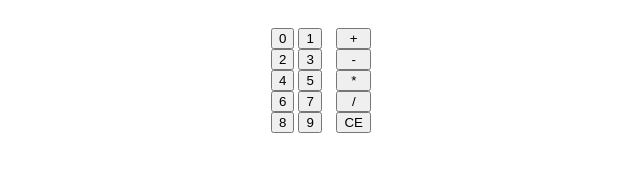
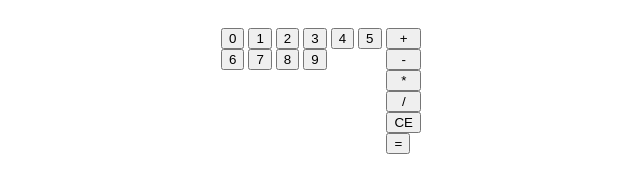
Before and after one commit to uxd2486/online-calculator, a plain HTML site: page index.html in a window 1280 px wide. Shown: the whole page, without its empty margins (319-959 px from the left). Drawn offline with Linux system fonts and the light colour scheme.

Commit message:
Added an = button

```diff
--- a/index.html
+++ b/index.html
@@ -33,6 +33,9 @@
                 <div class="clear">
                     <button id="clear">CE</button>
                 </div>
+                <div class="equals">
+                    <button id="=">=</button>
+                </div>
             </div>
         </div>
     </div>
--- a/style.css
+++ b/style.css
@@ -7,7 +7,8 @@ body {
 .container {
     display: flex;
     flex-direction: column;
-    width: 100px;
+    width: 200px;
+    height: 150px;
 }
 
 .display {
```
